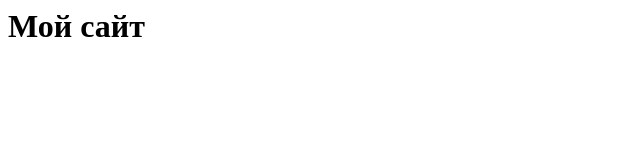
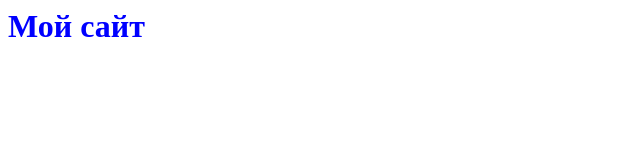
Before and after one commit to kupermuper/Site1, a plain HTML site: page index.html in a window 1280 px wide. Shown: the whole page, without its empty margins (0-640 px from the left). Drawn offline with Linux system fonts and the light colour scheme.

Commit message:
Update index.html

```diff
--- a/index.html
+++ b/index.html
@@ -1,3 +1,7 @@
 <html>
+  <head>
+    <title> Школа </title>
+    <link rel="stylesheet" href="style.css"/>
+  </head>
   <h1>Мой сайт</h1>
 </html>
```
